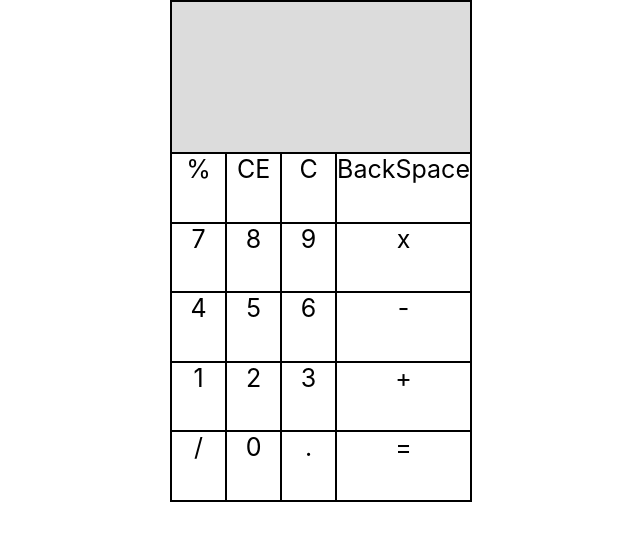
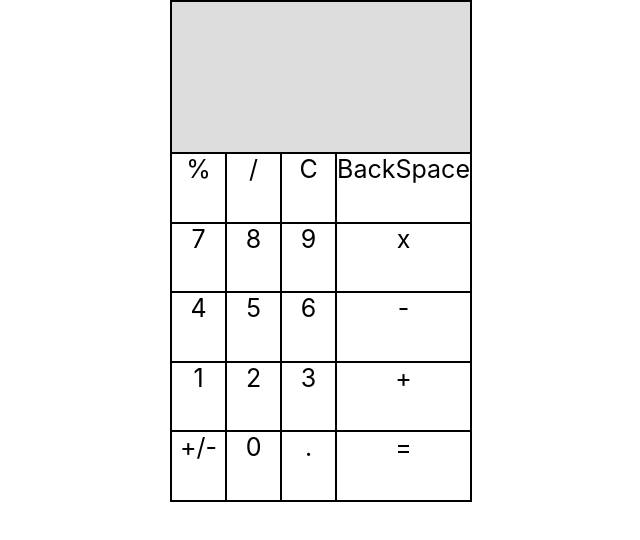
Before and after one commit to nboober/calculator, a React (Create React App) app: page / in a window 1280 px wide. Shown: the top 540 px of the page, without its empty margins (319-959 px from the left). Built offline with nearby package versions, Linux system fonts and the light colour scheme.

Commit message:
removed the clear entry button and added a negative positive button

```diff
--- a/src/App.js
+++ b/src/App.js
@@ -172,7 +172,8 @@ class App extends React.Component{
           {this.state.value}
         </div>
         <div className="div2" onClick={this.calculate}>%</div>
-        <div className="div3" onClick={this.clearEntry}>CE</div>
+        {/* <div className="div3" onClick={this.clearEntry}>CE</div> */}
+        <div className="div3" onClick={this.calculate}>/</div>
         <div className="div4" onClick={this.clear}>C</div>
         <div className="div5" onClick={this.backSpace}>BackSpace</div>
         <div className="div6" onClick={this.number}>7</div>
@@ -187,7 +188,7 @@ class App extends React.Component{
         <div className="div15" onClick={this.number}>2</div>
         <div className="div16" onClick={this.number}>3</div>
         <div className="div17" onClick={this.calculate}>+</div>
-        <div className="div18" onClick={this.calculate}>/</div>
+        <div className="div18" >+/-</div>
         <div className="div19" onClick={this.number}>0</div>
         <div className="div20" onClick={this.number}>.</div>
         <div className="div21" onClick={this.answer}>=</div>
```
